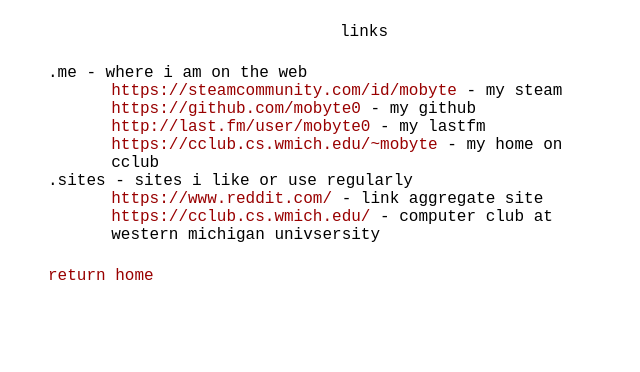
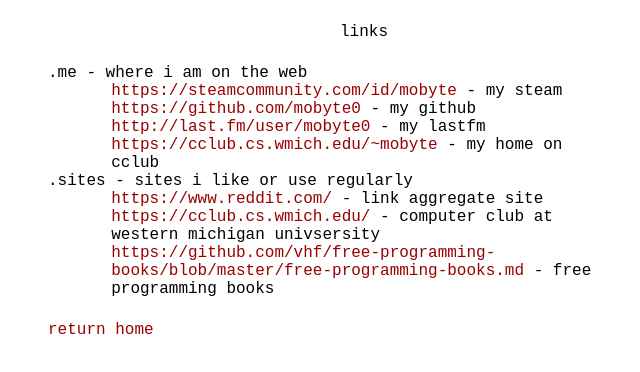
Before and after one commit to mobyte0/mobyte0.github.io, a plain HTML site: page links.html in a window 1280 px wide. Shown: the whole page, without its empty margins (276-916 px from the left). Drawn offline with Linux system fonts and the light colour scheme.

Commit message:
New link

```diff
--- a/links.html
+++ b/links.html
@@ -14,6 +14,7 @@
     <p id="side">.sites - sites i like or use regularly</p>
     <p id="tabbed"><a href="https://www.reddit.com/">https://www.reddit.com/</a> - link aggregate site</p>
     <p id="tabbed"><a href="https://cclub.cs.wmich.edu/">https://cclub.cs.wmich.edu/</a> - computer club at western michigan univsersity</p>
+    <p id="tabbed"><a href="https://github.com/vhf/free-programming-books/blob/master/free-programming-books.md">https://github.com/vhf/free-programming-books/blob/master/free-programming-books.md</a> - free programming books</p>
     <p id="footer"><a href="index.html">return home</a></p>
   </body>
 </html>
```
